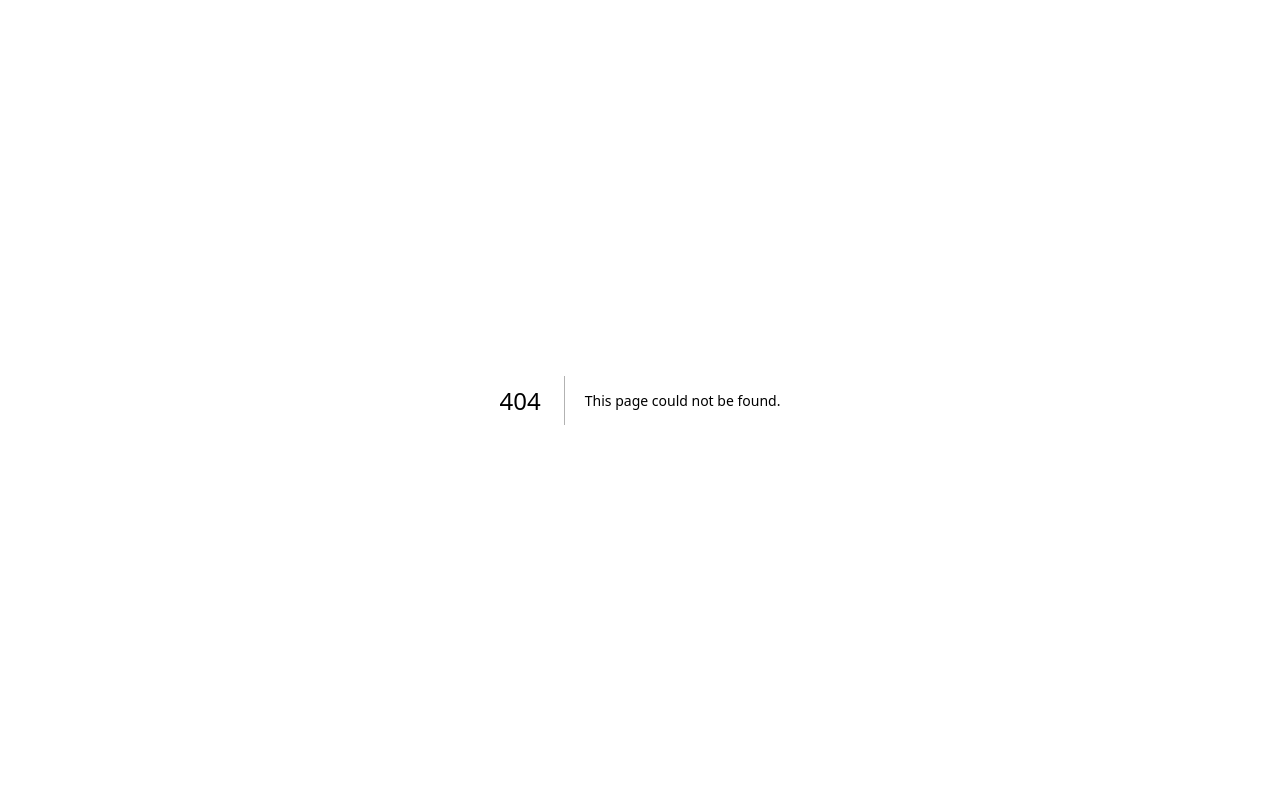
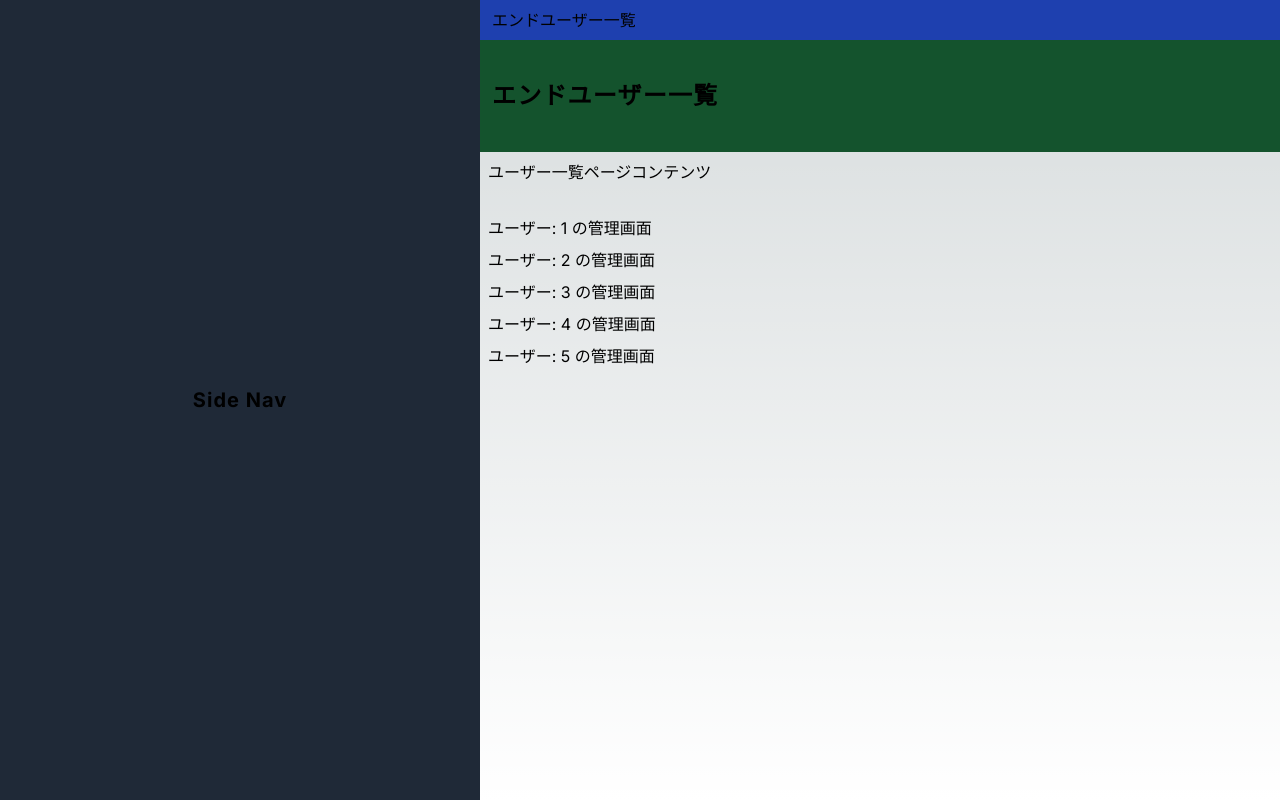
Before and after one commit to masaru-suzuki/automatic-breadcrumbs, a Next.js app: page /end-users in a window 1280 px wide. Before the commit this address had no page. Built offline with nearby package versions, Linux system fonts and the light colour scheme.

Commit message:
add:動的パスを含むページサンプル作成

```diff
--- /dev/null
+++ b/src/app/(spa)/[companyId]/page.tsx
@@ -0,0 +1,27 @@
+'use client';
+
+import { usePathname } from 'next/navigation';
+import Link from 'next/link';
+import { PageHeader } from '@/components/PageHeader';
+import { generateBreadCrumbs } from '@/utils/GenerateBreadCrumbs';
+
+type Props = {
+  params: {
+    companyId: string;
+  };
+};
+export default function Page({ params }: Props) {
+  const pathname = usePathname();
+  const breadcrumbs = generateBreadCrumbs({ pathname, params });
+  const companyId = params.companyId;
+
+  return (
+    <>
+      <PageHeader breadcrumbs={breadcrumbs} />
+      <div className="p-2 grid gap-8 content-start">
+        <div>企業ID:{companyId}のコンテンツ</div>
+        <Link href="/">TOP</Link>
+      </div>
+    </>
+  );
+}
--- /dev/null
+++ b/src/app/(spa)/end-users/[userId]/page.tsx
@@ -0,0 +1,27 @@
+'use client';
+
+import { PageHeader } from '@/components/PageHeader';
+import { generateBreadCrumbs } from '@/utils/GenerateBreadCrumbs';
+import Link from 'next/link';
+import { usePathname } from 'next/navigation';
+
+type Params = {
+  params: {
+    userId: string;
+  };
+};
+export default function Page({ params }: Params) {
+  const { userId } = params;
+  const pathname = usePathname();
+  const breadcrumbs = generateBreadCrumbs({ pathname, params });
+  return (
+    <>
+      <PageHeader breadcrumbs={breadcrumbs} />
+      <div className="p-2 grid gap-8 content-start">
+        <div>ユーザー:{userId}の管理画面コンテンツ</div>
+        <Link href={`/end-users/${userId}/setting`}>詳細設定画面</Link>
+        <Link href="/end-users">ユーザー一覧</Link>
+      </div>
+    </>
+  );
+}
--- /dev/null
+++ b/src/app/(spa)/end-users/[userId]/setting/page.tsx
@@ -0,0 +1,41 @@
+'use client';
+
+import { usePathname } from 'next/navigation';
+import Link from 'next/link';
+import { PageHeader } from '@/components/PageHeader';
+import { siteMap, type SiteMapNode } from '@/app/constants/site';
+import { generateBreadCrumbs } from '@/utils/GenerateBreadCrumbs';
+
+type Props = {
+  params: {
+    userId: string;
+  };
+};
+export default function Page({ params }: Props) {
+  console.log(params);
+
+  const pathname = usePathname();
+  const breadcrumbs = generateBreadCrumbs({ pathname, params });
+  // console.log(breadcrumbs);
+
+  return (
+    <>
+      <PageHeader
+        // title={`ユーザー: ${
+        //   breadcrumbs[breadcrumbs.length - 1]?.title
+        // }の詳細設定`}
+        breadcrumbs={breadcrumbs}
+      />
+      <div className="p-2 grid gap-8 content-start">
+        <div>
+          ユーザー:{breadcrumbs[breadcrumbs.length - 1]?.title}
+          の詳細設定コンテンツ
+        </div>
+        <Link href={`/end-users/${breadcrumbs[breadcrumbs.length - 1]?.title}`}>
+          ユーザー管理画面
+        </Link>
+        <Link href="/end-users">エンドユーザー一覧</Link>
+      </div>
+    </>
+  );
+}
--- /dev/null
+++ b/src/app/(spa)/end-users/page.tsx
@@ -0,0 +1,29 @@
+'use client';
+
+import { PageHeader } from '@/components/PageHeader';
+import { generateBreadCrumbs } from '@/utils/GenerateBreadCrumbs';
+import Link from 'next/link';
+import { usePathname } from 'next/navigation';
+
+const userIdList = ['1', '2', '3', '4', '5'];
+
+export default function Page() {
+  const pathname = usePathname();
+  const breadcrumbs = generateBreadCrumbs({ pathname });
+
+  return (
+    <>
+      <PageHeader breadcrumbs={breadcrumbs} />
+      <div className="p-2 grid gap-8 content-start">
+        <div>ユーザー一覧ページコンテンツ</div>
+        <div className="grid gap-2">
+          {userIdList.map((userId) => (
+            <Link href={`/end-users/${userId}`} key={userId}>
+              ユーザー: {userId} の管理画面
+            </Link>
+          ))}
+        </div>
+      </div>
+    </>
+  );
+}
--- /dev/null
+++ b/src/app/(spa)/page.tsx
@@ -0,0 +1,31 @@
+import Link from 'next/link';
+
+const companyList = [
+  { companyId: 'tomiz', label: '富澤商店' },
+  { companyId: 'sapporo', label: 'サッポロビール' },
+  { companyId: 'suntory', label: 'サントリー' },
+];
+
+export default function Page() {
+  return (
+    <div className="grid gap-4">
+      <h1 className="">home</h1>
+      <div className="p-2 grid gap-8 content-start">
+        <p>
+          <Link href="/end-users">エンドユーザー一覧</Link>
+        </p>
+        <p>
+          <Link href="/providers">プロバイダ設定</Link>
+        </p>
+        {companyList.map((company) => {
+          const { companyId, label } = company;
+          return (
+            <div key={companyId}>
+              <Link href={`/${companyId}`}>{label}</Link>
+            </div>
+          );
+        })}
+      </div>
+    </div>
+  );
+}
--- a/src/app/constants/site.ts
+++ b/src/app/constants/site.ts
@@ -12,13 +12,13 @@ export const siteMap: SiteMap[] = [
     dynamic: false,
     children: [
       {
-        title: 'ユーザー詳細',
-        path: 'end-users/${userId}',
+        title: '${userId}の詳細画面',
+        path: 'userId',
         dynamic: true,
         children: [
           {
             title: '設定',
-            path: 'settings',
+            path: 'setting',
             dynamic: false,
           },
         ],
@@ -45,9 +45,9 @@ export const siteMap: SiteMap[] = [
     ],
   },
   {
-    title: '企業詳細',
+    title: '${companyId}の企業詳細',
     path: 'companyId',
-    dynamic: false,
+    dynamic: true,
   },
   {
     title: '企業情報',
```
